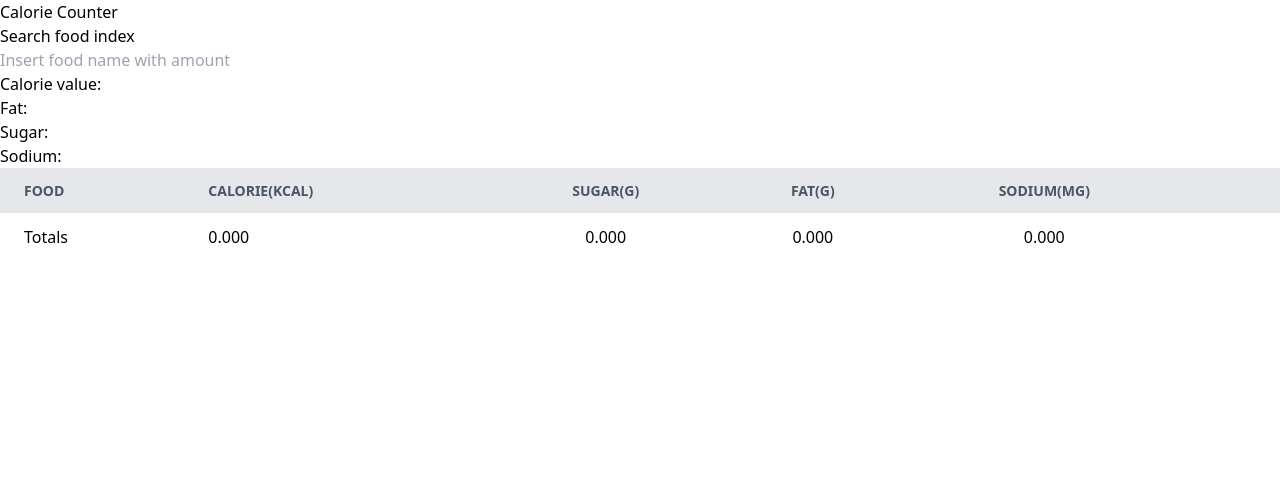
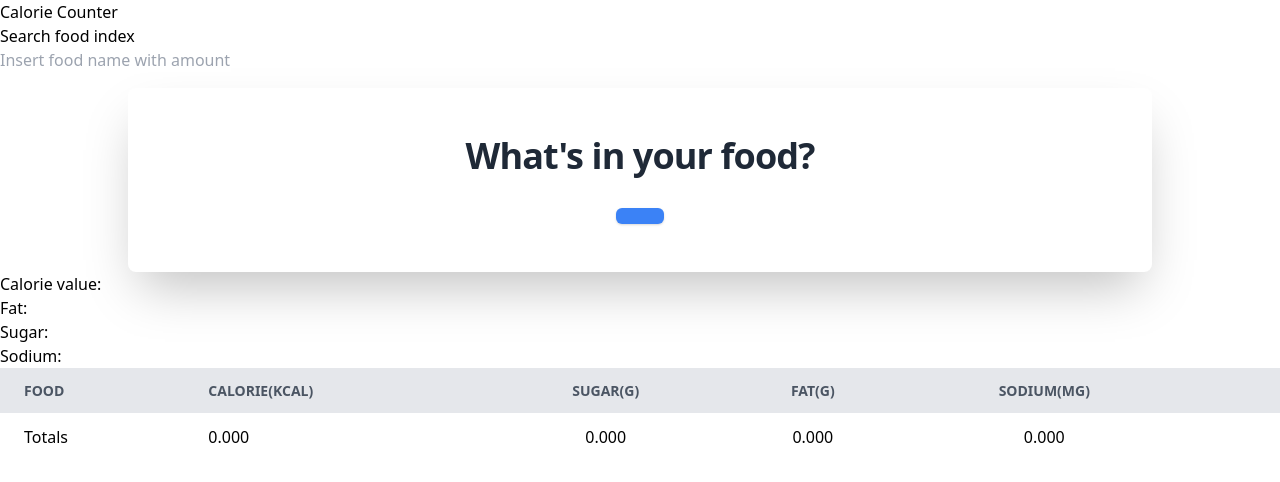
Before and after one commit to tronglongphung/calorie-burner, a website: page index.html in a window 1280 px wide. Drawn offline with nearby package versions, Linux system fonts and the light colour scheme.

Commit message:
added jumbo

```diff
--- a/index.html
+++ b/index.html
@@ -34,6 +34,18 @@
 
             <article>
                 <div>
+                    <div class="max-w-screen-lg bg-white shadow-2xl rounded-lg mx-auto text-center py-12 mt-4">
+                        <h2 class="text-3xl leading-9 font-bold tracking-tight text-gray-800 sm:text-4xl sm:leading-10">
+                            What's in your food?
+                        </h2>
+                        <div class="mt-8 flex justify-center">
+                            <div class="inline-flex rounded-md bg-blue-500 shadow">
+                                <a href="#" class="text-gray-200 font-bold py-2 px-6">
+
+                                </a>
+                            </div>
+                        </div>
+                    </div>
                     <div class="container">
                         <h5>Calorie value: <span id="calorieValue"></span></h5>
                         <h5>Fat: <span id="fat"></span></h5>
```
